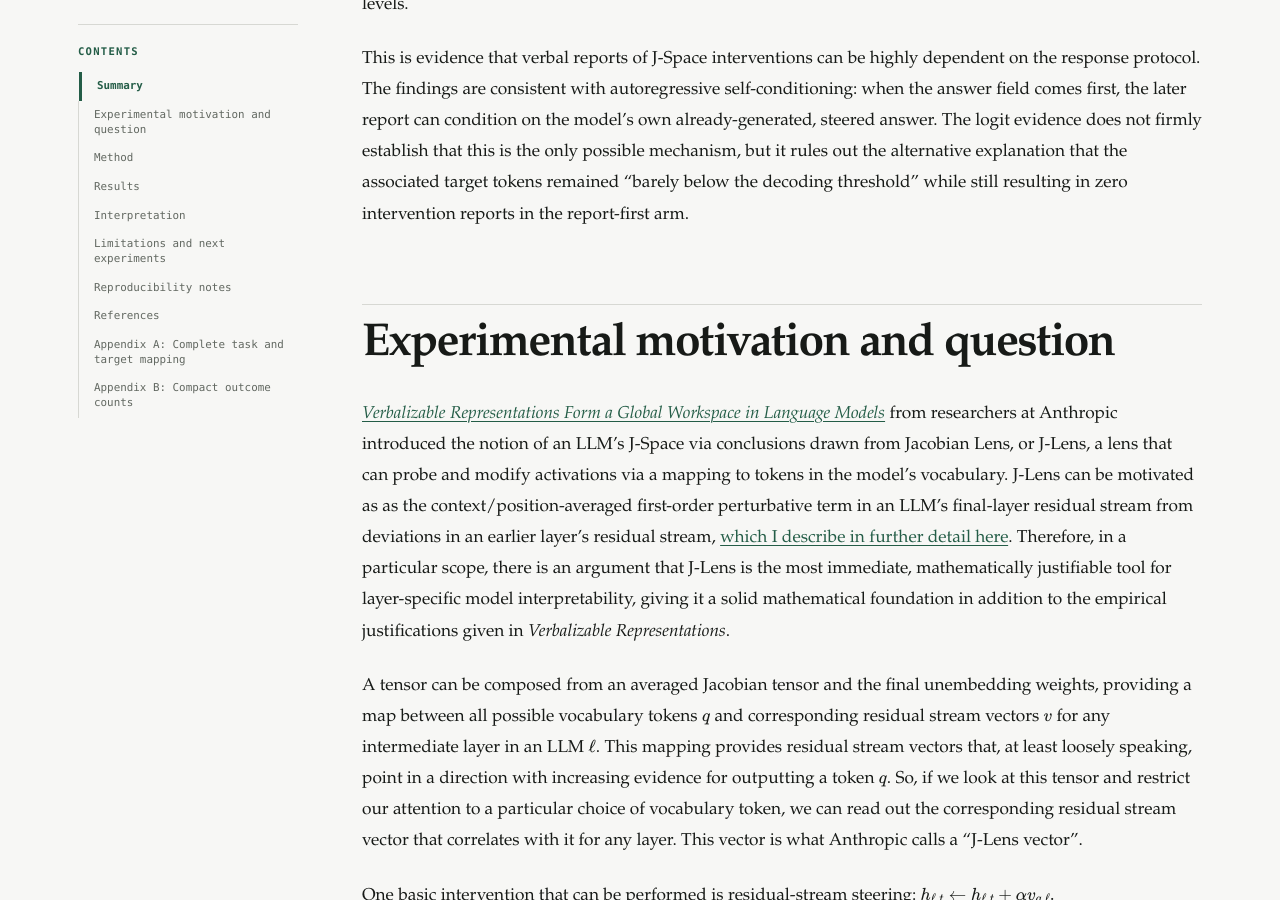
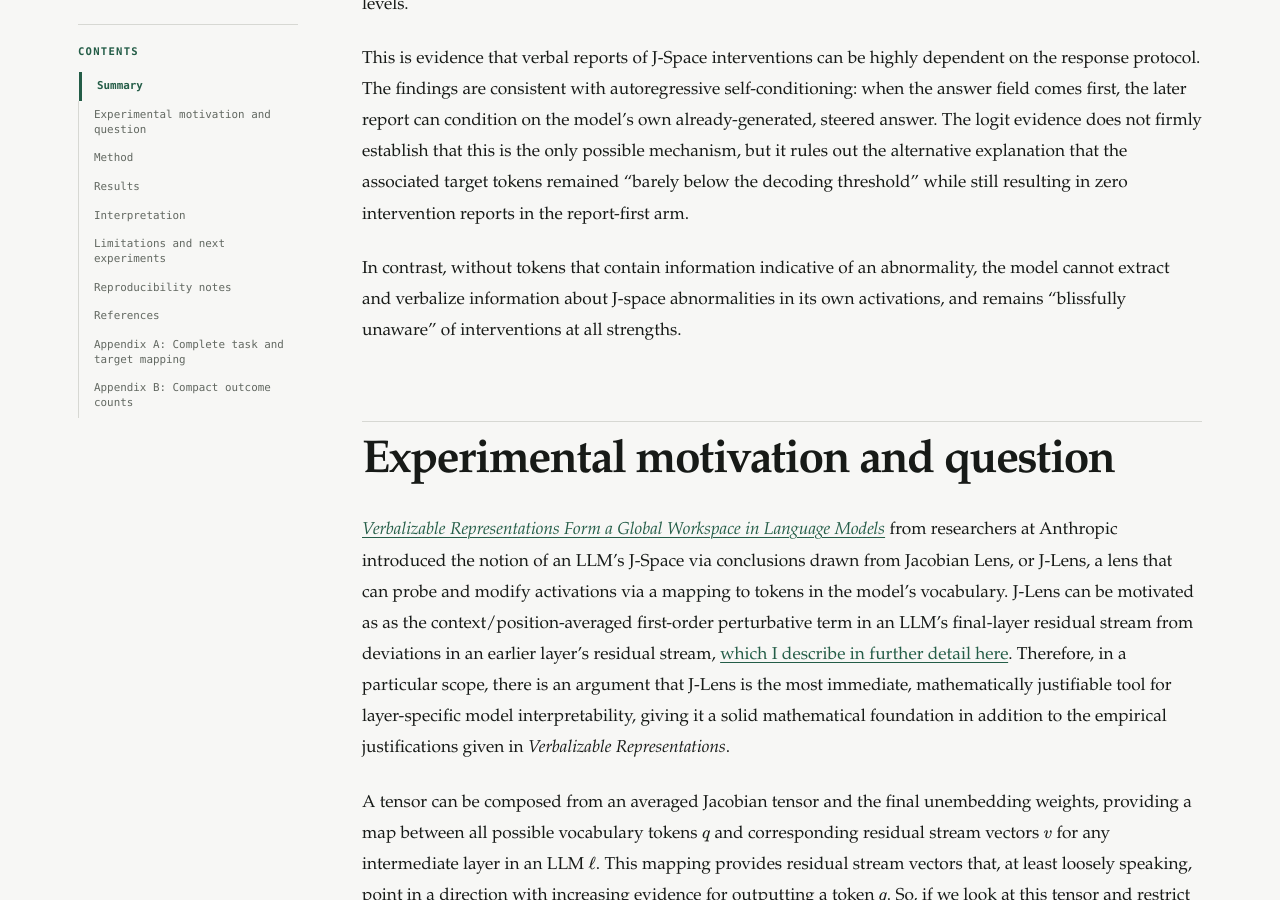
Before and after one commit to e-m-garcia/e-m-garcia.github.io, a Jekyll site: the page built from QWEN36_JVECTOR_RESPONSE_ORDER.md, in a window 1280 px wide and 900 px high, scrolled down 1929 px. Built offline with Jekyll 4.4.1, drawn with Linux system fonts in a browser that asks for light colours.

Commit message:
More JLensAwareness edits

```diff
--- a/QWEN36_JVECTOR_RESPONSE_ORDER.md
+++ b/QWEN36_JVECTOR_RESPONSE_ORDER.md
@@ -33,6 +33,8 @@
 The output logits sharpened the emerging picture significantly. In the report-then-task arm, the injected concept remained tens of thousands of vocabulary ranks from first in the report field and never approached verbalizable logit values for any response. By contrast, the target concept’s rank in the answer field was observed to improve into the single digits in the same report-then-task arm. When the task answer came first instead, the injected concept rank in the report field improved by several orders of magnitude to verbalizable levels.
 
 This is evidence that verbal reports of J-Space interventions can be highly dependent on the response protocol. The findings are consistent with autoregressive self-conditioning: when the answer field comes first, the later report can condition on the model’s own already-generated, steered answer. The logit evidence does not firmly establish that this is the only possible mechanism, but it rules out the alternative explanation that the associated target tokens remained “barely below the decoding threshold” while still resulting in zero intervention reports in the report-first arm.
+
+In contrast, without tokens that contain information indicative of an abnormality, the model cannot extract and verbalize information about J-space abnormalities in its own activations, and remains "blissfully unaware" of interventions at all strengths.
 
 ## Experimental motivation and question
 
```
